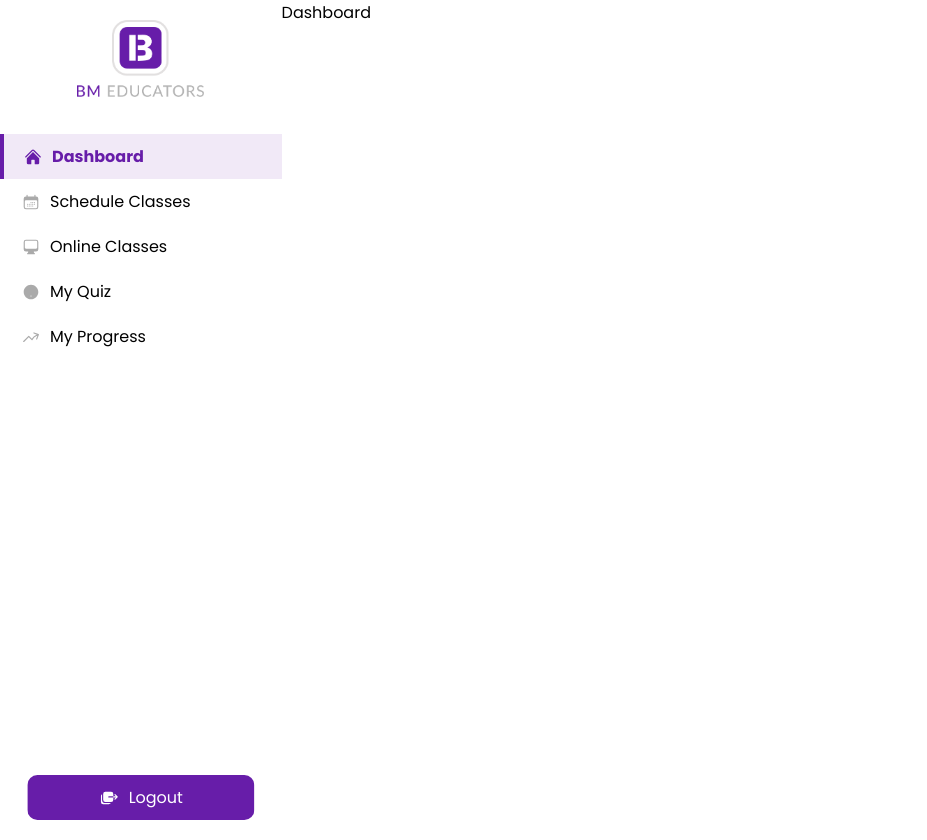
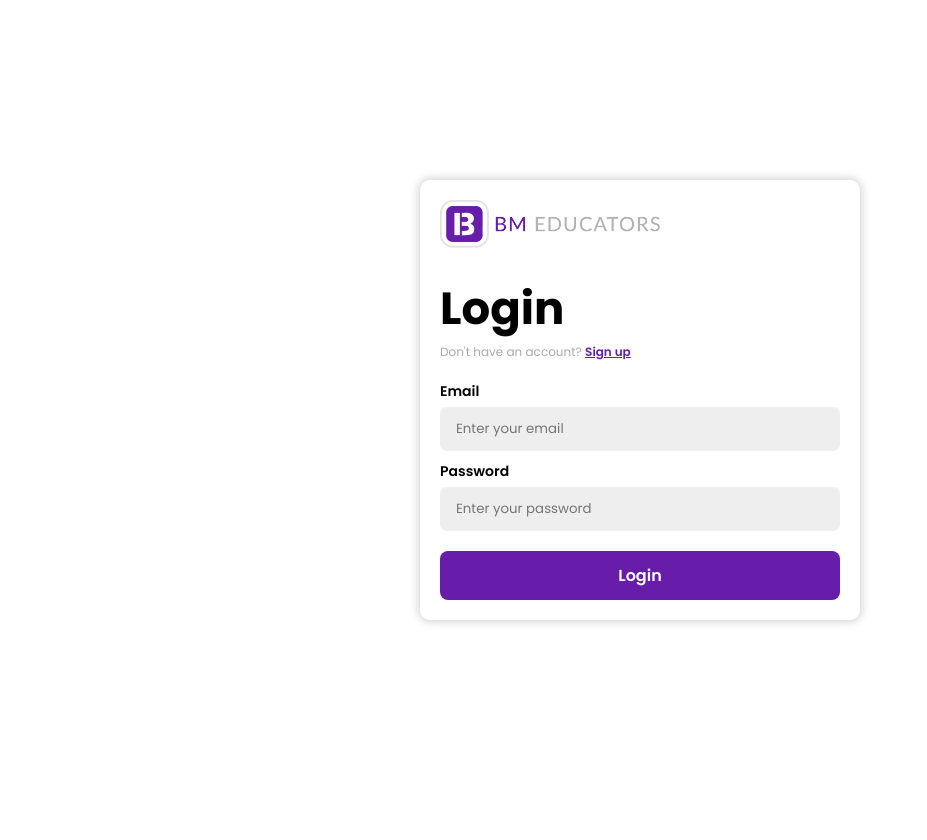
Before and after one commit to abdul-rehman729/bm-educators1, a React (Create React App) app: page / in a window 1280 px wide. Shown: the whole page, without its empty margins (0-927 px from the left). After the commit the page ends 800 px from the top, so only its background shows below. Built offline with nearby package versions, Linux system fonts and the light colour scheme.

Commit message:
Login & Signup Form

```diff
--- a/src/App.js
+++ b/src/App.js
@@ -1,44 +1,68 @@
-import './App.css';
-import Tabs from './components/tabs';
-import './custom.css';
-import { BrowserRouter as Router, Routes, Route } from 'react-router-dom';
-import OnlineCourses from './components/tabContents/onlineCourses';
-import ScheduleClasses from './components/tabContents/scheduleClasses';
-import quizzesData from './assets/data/quizzes.json';
-import Quiz from './components/tabContents/quiz';
-import Chapter from './components/tabContents/Chapter';
-import Quizes from './components/tabContents/Quizzes';
-import QuizPageButtons from './components/tabContents/QuizPageButtons';
-import RevisionPage from './components/tabContents/QuizContent/RevisionPage';
-import TestPage from './components/tabContents/QuizContent/TestPage';
-import PracticePage from './components/tabContents/QuizContent/PracticePage';
-import { TimerProvider } from './Context/TimerContext';
-
+import "./App.css";
+import Tabs from "./components/tabs";
+import "./custom.css";
+import { BrowserRouter as Router, Routes, Route } from "react-router-dom";
+import OnlineCourses from "./components/tabContents/onlineCourses";
+import ScheduleClasses from "./components/tabContents/scheduleClasses";
+import quizzesData from "./assets/data/quizzes.json";
+import Quiz from "./components/tabContents/quiz";
+import Chapter from "./components/tabContents/Chapter";
+import Quizes from "./components/tabContents/Quizzes";
+import QuizPageButtons from "./components/tabContents/QuizPageButtons";
+import RevisionPage from "./components/tabContents/QuizContent/RevisionPage";
+import TestPage from "./components/tabContents/QuizContent/TestPage";
+import PracticePage from "./components/tabContents/QuizContent/PracticePage";
+import Login from "./components/login/login";
+import { useState } from "react";
 
 function App() {
+
+  const [isLogin, setIsLogin] = useState(false);
+
   return (
-  <TimerProvider>
     <Router>
-      <div className="bm-main">
-        <Tabs />
+      {isLogin ? <Tabs /> : null} {/* Show Tabs if logged in */}
+
       <Routes>
+        {/* Show Login Route when not logged in */}
+        {!isLogin ? (
+          <Route path="/" element={<Login setIsLogin={setIsLogin} />} />
+        ) : (
+          <>
+            {/* Dashboard and Protected Routes when logged in */}
             <Route path="/" element={<div>Dashboard</div>} />
             <Route path="/schedule-classes" element={<ScheduleClasses />} />
             <Route path="/online-classes" element={<OnlineCourses />} />
             <Route path="/quizzes" element={<Chapter />} />
-          <Route path="/quizzes/:chapterSlug/quiz" element={<QuizPageButtons data={quizzesData} />} />
-          <Route path="/quizzes/:chapterSlug/revision" element={<RevisionPage data={quizzesData} />} />
-          <Route path="/quizzes/:chapterSlug/test" element={<TestPage data={quizzesData} />} />
-          <Route path="/quizzes/:chapterSlug/practice" element={<PracticePage data={quizzesData} />} />
-
-          <Route path="/quizzes/:courseSlug" element={<Quizes courses={quizzesData} />} />
-          <Route path="/quiz/course/:courseSlug/chapter/:chapterSlug" element={<Quiz courses={quizzesData} />} />
-
+            <Route
+              path="/quizzes/:chapterSlug/quiz"
+              element={<QuizPageButtons data={quizzesData} />}
+            />
+            <Route
+              path="/quizzes/:chapterSlug/revision"
+              element={<RevisionPage data={quizzesData} />}
+            />
+            <Route
+              path="/quizzes/:chapterSlug/test"
+              element={<TestPage data={quizzesData} />}
+            />
+            <Route
+              path="/quizzes/:chapterSlug/practice"
+              element={<PracticePage data={quizzesData} />}
+            />
+            <Route
+              path="/quizzes/:courseSlug"
+              element={<Quizes courses={quizzesData} />}
+            />
+            <Route
+              path="/quiz/course/:courseSlug/chapter/:chapterSlug"
+              element={<Quiz courses={quizzesData} />}
+            />
             <Route path="/progress" element={<div>Progress</div>} />
+          </>
+        )}
       </Routes>
-      </div>
     </Router>
-  </TimerProvider>
   );
 }
 
--- /dev/null
+++ b/src/components/login/login.jsx
@@ -0,0 +1,117 @@
+import React, { useState } from "react";
+import Logo from "../../assets/logo-horizontal.png";
+
+function Login({ setIsLogin }) {
+  const [isLoginForm, setIsLoginForm] = useState(true);
+  const [isSignupForm, setIsSignupForm] = useState(false);
+
+  const handleSignupForm = () => {
+    setIsLoginForm(false);
+    setIsSignupForm(true);
+  };
+
+  const handleLoginForm = () => {
+    setIsLoginForm(true);
+    setIsSignupForm(false);
+  };
+
+  const handleIsLogin = ()=>{
+    setIsLogin(true);
+  }
+
+  return (
+    <>
+      {isLoginForm && (
+        <div className="bm-login">
+          <div className="login-box">
+            <img className="logo" src={Logo} alt="logo" />
+
+            <div className="heading">
+              <h1>Login</h1>
+              <p>
+                Don't have an account?{" "}
+                <button
+                  onClick={handleSignupForm}
+                >
+                  Sign up
+                </button>
+              </p>
+            </div>
+
+            <form action="#" className="login-form">
+              <div className="field">
+                <label htmlFor="email">Email</label>
+                <input type="email" id="email" placeholder="Enter your email" />
+              </div>
+
+              <div className="field">
+                <label htmlFor="password">Password</label>
+                <input
+                  type="password"
+                  id="password"
+                  placeholder="Enter your password"
+                />
+              </div>
+
+              <button type="submit" onClick={handleIsLogin}>Login</button>
+            </form>
+          </div>
+        </div>
+      )}
+
+      {isSignupForm && (
+        <div className="bm-login">
+          <div className="login-box">
+            <img className="logo" src={Logo} alt="logo" />
+
+            <div className="heading">
+              <h1>Sign up</h1>
+              <p>
+                Already have an account? <button onClick={handleLoginForm}>Login</button>
+              </p>
+            </div>
+
+            <form action="#" className="login-form">
+              <div className="field-row">
+                <div className="field">
+                  <label htmlFor="f-name">First Name</label>
+                  <input
+                    type="text"
+                    id="f-name"
+                    placeholder="Enter your First Name"
+                  />
+                </div>
+                <div className="field">
+                  <label htmlFor="l-name">Last Name</label>
+                  <input
+                    type="text"
+                    id="l-name"
+                    placeholder="Enter your Last Name"
+                  />
+                </div>
+              </div>
+
+              <div className="field">
+                <label htmlFor="email">Email</label>
+                <input type="email" id="email" placeholder="Enter your email" />
+              </div>
+
+              <div className="field">
+                <label htmlFor="password">Password</label>
+                <input
+                  type="password"
+                  id="password"
+                  placeholder="Enter your password"
+                />
+              </div>
+
+              <button type="submit" onClick={handleIsLogin}>Sign up</button>
+            </form>
+          </div>
+        </div>
+      )}
+    </>
+  );
+}
+
+export default Login;
--- a/src/components/tabs.jsx
+++ b/src/components/tabs.jsx
@@ -36,6 +36,7 @@ function Tabs() {
   };
 
   return (
+    <div className="bm-main">
       <div className="bm-tabs-container">
         <div className="bm-tabs-header">
           <div className="bm-logo">
@@ -84,6 +85,7 @@ function Tabs() {
           </div>
         </div>
       </div>
+    </div>
   );
 }
 
--- a/src/custom.css
+++ b/src/custom.css
@@ -9,16 +9,116 @@ body {
   font-family: "Poppins", "Arial";
 }
 
+.bm-login{
+  height: 100vh;
+  width: 100%;
+  display: flex;
+  justify-content: center;
+  align-items: center;
+}
+
+.bm-login .login-box{
+  padding: 20px;
+  border-radius: 10px;
+  box-shadow: 0px 0px 10px 1px #ccc;
+  width: 400px;
+}
+
+.bm-login .login-box .logo{
+  width: 220px;
+}
+
+.bm-login .login-box .heading{
+  margin: 20px 0px;
+}
+
+.bm-login .login-box .heading h1{
+  margin: 0;
+  font-size: 45px;
+}
+
+.bm-login .login-box .heading p{
+  margin: 0;
+  font-size: 12px;
+  color: #aaa;
+}
+
+.bm-login .login-box .heading p button{
+  padding: 0;
+  background: transparent;
+  border: none;
+  font-size: 12px;
+  font-family: 'Poppins';
+  font-weight: 600;
+  text-decoration: underline;
+  color: #671da9;
+  cursor: pointer;
+}
+
+.bm-login .login-box .login-form{
+  display: flex;
+  flex-direction: column;
+  gap: 10px;
+}
+
+.bm-login .login-box .login-form .field{
+  display: flex;
+  flex-direction: column;
+  gap: 5px;
+}
+
+.bm-login .login-box .login-form .field-row{
+  display: grid;
+  grid-template-columns: 48% 48%;
+  justify-content: space-between;
+}
+
+.bm-login .login-box .login-form .field label{
+  font-size: 14px;
+  font-weight: 600;
+}
+
+.bm-login .login-box .login-form .field input{
+  border: none;
+  background-color: #eee;
+  padding: 12px 16px;
+  border-radius: 7px;
+  font-family: "Poppins";
+}
+
+.bm-login .login-box .login-form .field input:focus{
+  outline: 2px solid #ccc;
+}
+
+.bm-login .login-box .login-form button[type='submit']{
+  padding: 12px 16px;
+  margin-top: 10px;
+  border: none;
+  background-color: #671da9;
+  border-radius: 8px;
+  font-size: 16px;
+  font-weight: 600;
+  font-family: "Poppins";
+  color: #fff;
+  cursor: pointer;
+  transition: 0.3s all;
+}
+
+.bm-login .login-box .login-form button[type='submit']:hover{
+  box-shadow: 0px 0px 10px 1px #671da9;
+}
+
 .bm-tabs-container {
-  /* margin: 20px; */
+  position: sticky;
+  top: 0;
   height: 100vh;
 }
 
-.bm-tabs-header {
+.bm-tabs-container .bm-tabs-header {
   display: flex;
   flex-direction: column;
-  padding: 20px 0px;
-  position: relative;
+  position: sticky;
+  top: 0;
   height: 100vh;
 }
 
@@ -70,7 +170,7 @@ body {
 .bm-logo {
   width: 100%;
   text-align: center;
-  margin-bottom: 30px;
+  margin: 30px 0px;
 }
 
 .bm-logo img {
@@ -510,7 +610,7 @@ h1.heading svg {
   box-shadow: 0px 0px 10px 1px #ccc;
 }
 
-.headingTimer {
+.header {
   display: flex;
   justify-content: space-between;
   align-items: center;
@@ -521,7 +621,7 @@ h1.heading svg {
   overflow: hidden;
 }
 
-.headingTimer h1 {
+.header h1 {
   margin: 0;
   color: #fff;
   font-weight: 600;
@@ -529,21 +629,21 @@ h1.heading svg {
   padding: 10px;
 }
 
-.headingTimer h1.timer {
+.header h1.timer {
   background-color: #f34642;
   border-radius: 8px;
 }
 
-.headingTimer h1.timer span {
+.header h1.timer span {
   display: inline-flex;
 }
 
-.headingTimer .timerLang {
+.header .timerLang {
   display: flex;
   gap: 10px;
 }
 
-.headingTimer .timerLang .langBtn {
+.header .timerLang .langBtn {
   width: 60px;
   background: #0b57d0;
   border-radius: 8px;
@@ -554,11 +654,11 @@ h1.heading svg {
   transition: 0.3s all;
 }
 
-.headingTimer .timerLang .langBtn:hover {
+.header .timerLang .langBtn:hover {
   box-shadow: 0px 0px 10px 1px #0b57d0;
 }
 
-.headingTimer .timerLang .langBtn svg {
+.header .timerLang .langBtn svg {
   width: 40px;
   fill: #fff;
 }
@@ -709,15 +809,59 @@ h1.heading svg {
   border-radius: 10px;
 }
 
-.navigation-buttons {
+.footer {
+  display: flex;
+  justify-content: space-between;
+  align-items: center;
+  margin: 10px;
+}
+
+.footer .questions-status {
+  display: flex;
+  border-radius: 7px;
+  overflow: hidden;
+}
+
+.footer .questions-status .counts {
+  width: 50px;
+  padding: 5px;
+  display: flex;
+  flex-direction: column;
+  align-items: center;
+}
+
+.footer .questions-status .counts.missed-questions {
+  background-color: #ffc400;
+}
+
+.footer .questions-status .counts.wrong-answers {
+  background-color: #f34642;
+  color: #fff;
+}
+
+.footer .questions-status .counts.correct-answers {
+  background-color: #1da923;
+  color: #fff;
+}
+
+.footer .questions-status span {
+  font-size: 12px;
+}
+
+.footer .questions-status p {
+  margin: 0;
+  text-align: center;
+  font-weight: 600;
+}
+
+.footer .navigation-buttons {
   display: flex;
   justify-content: flex-end;
   align-items: center;
-  margin: 10px;
   gap: 10px;
 }
 
-.navigation-buttons button {
+.footer .navigation-buttons button {
   border: none;
   padding: 10px 16px;
   border-radius: 7px;
@@ -728,19 +872,19 @@ h1.heading svg {
   height: fit-content;
 }
 
-.navigation-buttons button.nextBtn {
+.footer .navigation-buttons button.nextBtn {
   background-color: #1da923;
 }
 
-.navigation-buttons button.prevBtn {
+.footer .navigation-buttons button.prevBtn {
   background-color: #f34642;
 }
 
-.navigation-buttons button.nextBtn:hover {
+.footer .navigation-buttons button.nextBtn:hover {
   box-shadow: 0px 0px 10px 1px #1da923;
 }
 
-.navigation-buttons button.prevBtn:hover {
+.footer .navigation-buttons button.prevBtn:hover {
   box-shadow: 0px 0px 10px 1px #f34642;
 }
 
```
Also changed, not shown: src/components/tabContents/QuizContent/PracticePage.jsx (+89 -29 lines), src/assets/logo-horizontal.png (added). Lines whose indentation alone changed are shown as unchanged.
